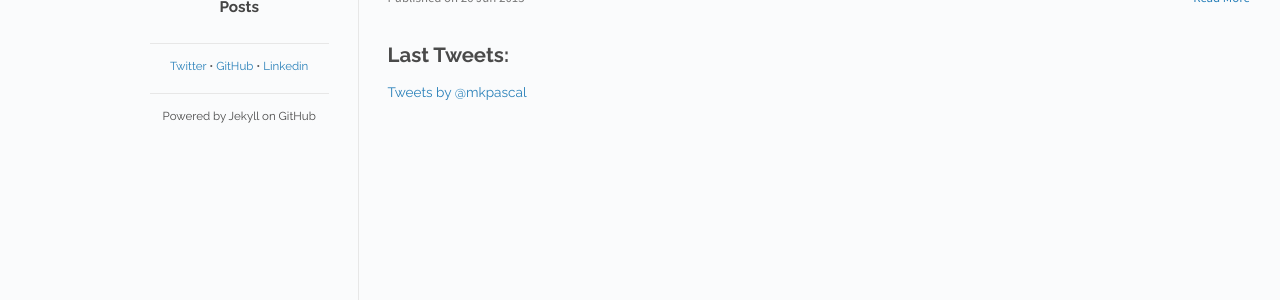
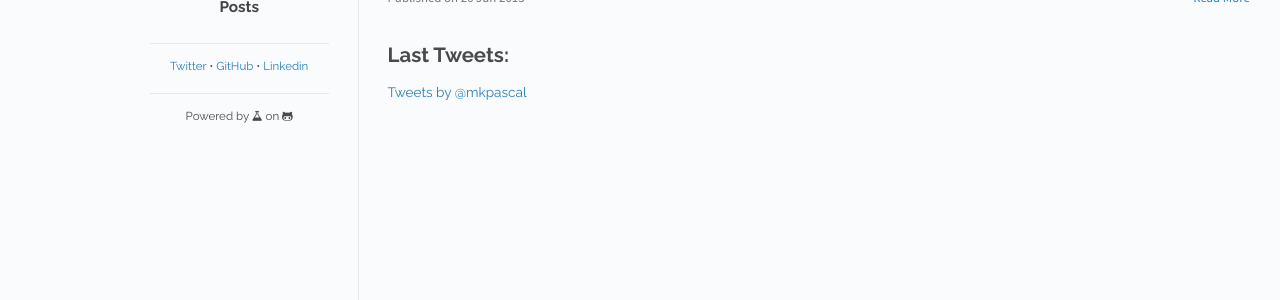
Before and after one commit to mkpascal/mkpascal.github.io, a Jekyll site: the page built from index.html, in a window 1280 px wide. Shown: the part 199-499 px from the top of the page. Built offline with Jekyll 4.4.1, drawn with Linux system fonts in a browser that asks for light colours; nearby versions of some CDN libraries; the list of posts is cut into pages by our own code; comment, search, counter and statistics services are not loaded.

Commit message:
Use FA-icons

```diff
--- a/_layouts/default.html
+++ b/_layouts/default.html
@@ -16,7 +16,7 @@
       <link rel="stylesheet" href="/css/responsive.css">
 
       <!-- Font Awesome -->
-      <link rel="stylesheet" href="//maxcdn.bootstrapcdn.com/font-awesome/4.3.0/css/font-awesome.min.css">
+      <link rel="stylesheet" href="//maxcdn.bootstrapcdn.com/font-awesome/4.4.0/css/font-awesome.min.css">
 
       <!-- Google Fonts -->
       <link href='http://fonts.googleapis.com/css?family=Source+Sans+Pro:300,400,700' rel='stylesheet' type='text/css'>
@@ -46,7 +46,7 @@
 
          <div class="footer">
           <span id="footer-mentions">
-            Powered by Jekyll on GitHub
+            Powered by <i class="fa fa-flask"></i> on <i class="fa fa-github-alt"></i>
           </span>
         </div>
       </div>
```
